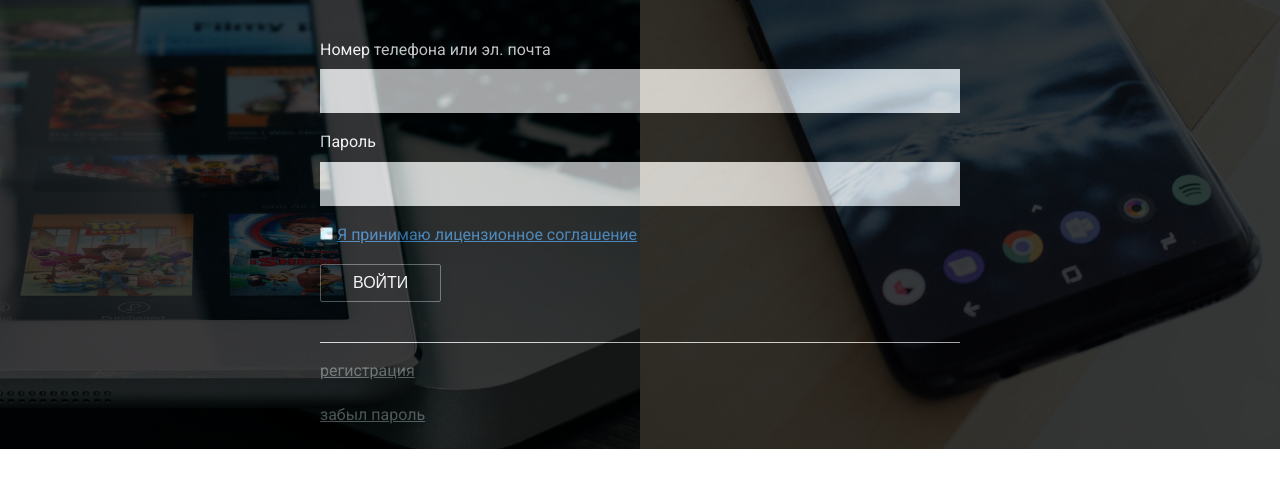
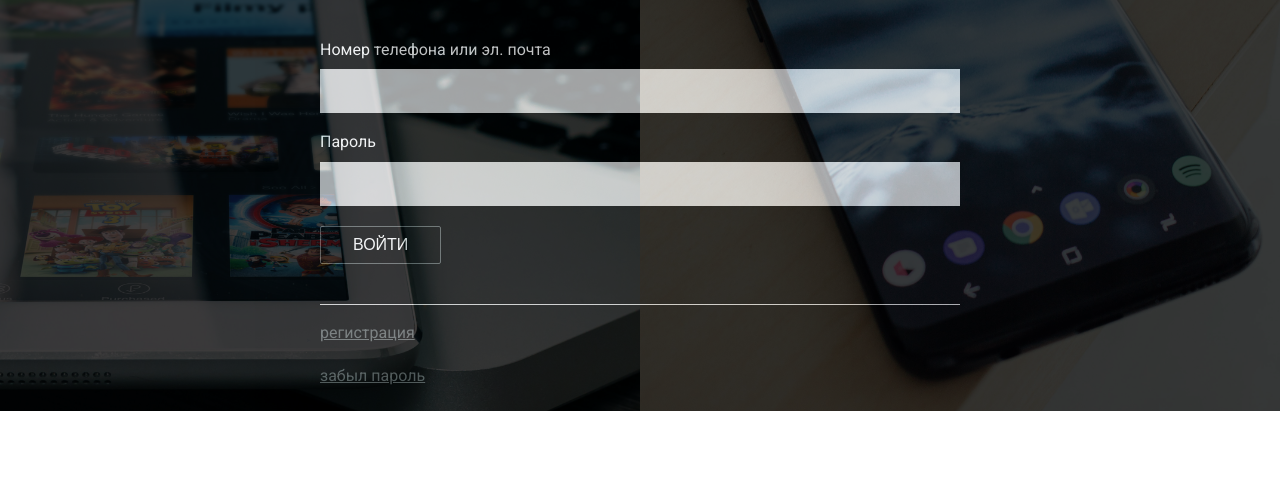
Before and after one commit to antihype/antihype.github.io, a plain HTML site: page prservis/login.html in a window 1280 px wide. Shown: the part 246-734 px from the top of the page. Drawn offline with nearby package versions, Linux system fonts and the light colour scheme.

Commit message:
pr-servis commit

```diff
--- a/prservis/login.html
+++ b/prservis/login.html
@@ -45,10 +45,6 @@
   <input type="password" name="password">
 </label>
 
-<label class="form__item form__item--lic">
-  <input type="checkbox">
-  <a href="#">Я принимаю лицензионное соглашение</a>
-  </label>
 </div>
 <input class="form__action" type="submit" value="Войти">
 </form>
```
Also changed, not shown: prservis/index.html (+0 -4 lines).
